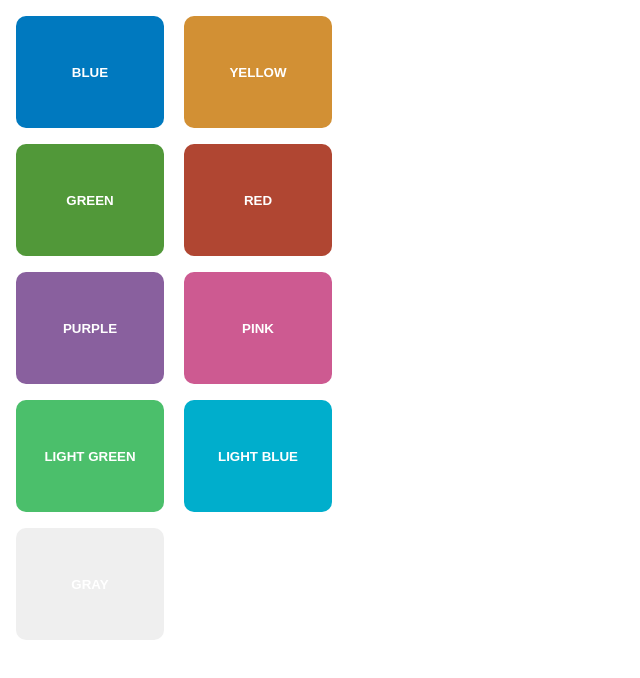
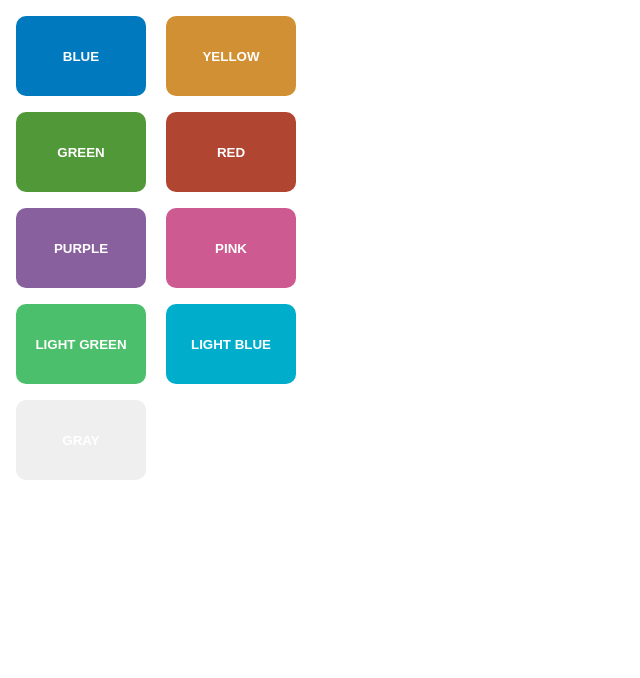
Before and after one commit to risacan/chrome-extension-waffleio, a browser extension: page index.html in a window 1280 px wide. Shown: the whole page, without its empty margins (0-640 px from the left). Drawn offline with nearby package versions, Linux system fonts and the light colour scheme.

Commit message:
:wrench: Fix size

```diff
--- a/index.css
+++ b/index.css
@@ -1,10 +1,10 @@
 body {
-  width: 400px;
+  width: 300px;
 }
 
 button {
-  width: 148px;
-  height: 7pc;
+  width: 130px;
+  height: 5pc;
   font-weight: 900;
   color: #fff;
   margin: 8px;
```
